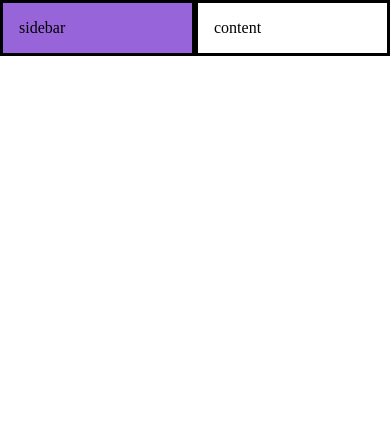
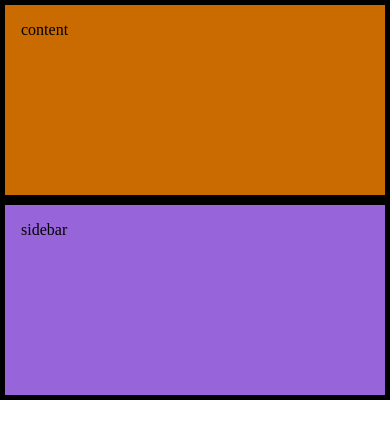
Before and after one commit to chickenclaw13/Tetris, a plain HTML site: page index.html in a window 390 px wide. Drawn offline with nearby package versions, Linux system fonts and the light colour scheme.

Commit message:
layout test

```diff
--- a/css/style.sass
+++ b/css/style.sass
@@ -1,7 +1,11 @@
 @import libs/base
 
+body
+  height: 100%
+  width: 100%
 
-* , ::after , ::before
+
+*, ::after , ::before
   -webkit-box-sizing: inherit
   box-sizing: inherit
 
@@ -9,23 +13,68 @@
 html
   -webkit-box-sizing: border-box
   box-sizing: border-box
+  overflow:hidden
 
 
 div
   padding: 1rem
-  backgtound-color: $tertiary-color
-  border: 3px solid #000000
+  background-color: $secondary-color
+  border: 5px solid #000000
   width: 50%
   position: relative
-  float: left
+  float: right
+  height: 100px
+
 
 .content
-  backgtound-color: $quinary-color
-  left:50%
+  background-color: $quinary-color
+  // position: absolute
+  // right: 50%
 
 .sidebar
   background-color: $secondary-color
-  right:50%
+  // position: absolute
+  // left: 50%
+  // width: 50%
+
+
+@media (min-width: 1200px)
+  .container
+    width: 1000px
+
+
+@media (min-width: 992px)
+  .container
+    width: 920px
+
+
+@media (max-width: 768px)
+
+  div
+    height: 200px
+    // width: 100%
+    padding: 1rem
+    background-color: $secondary-color
+    border: 5px solid #000000
+    width: 100%
+    // position: relative
+    // float: right
+
+  .content
+    background-color: $quinary-color
+    // position: absolute
+    // right: 50%
+    // float: right
+
+  .sidebar
+    background-color: $secondary-color
+    // position: absolute
+    // left: 50%
+    // float: left
+
+
+
+
 
 
 
```
Also changed, not shown: css/style.css.
